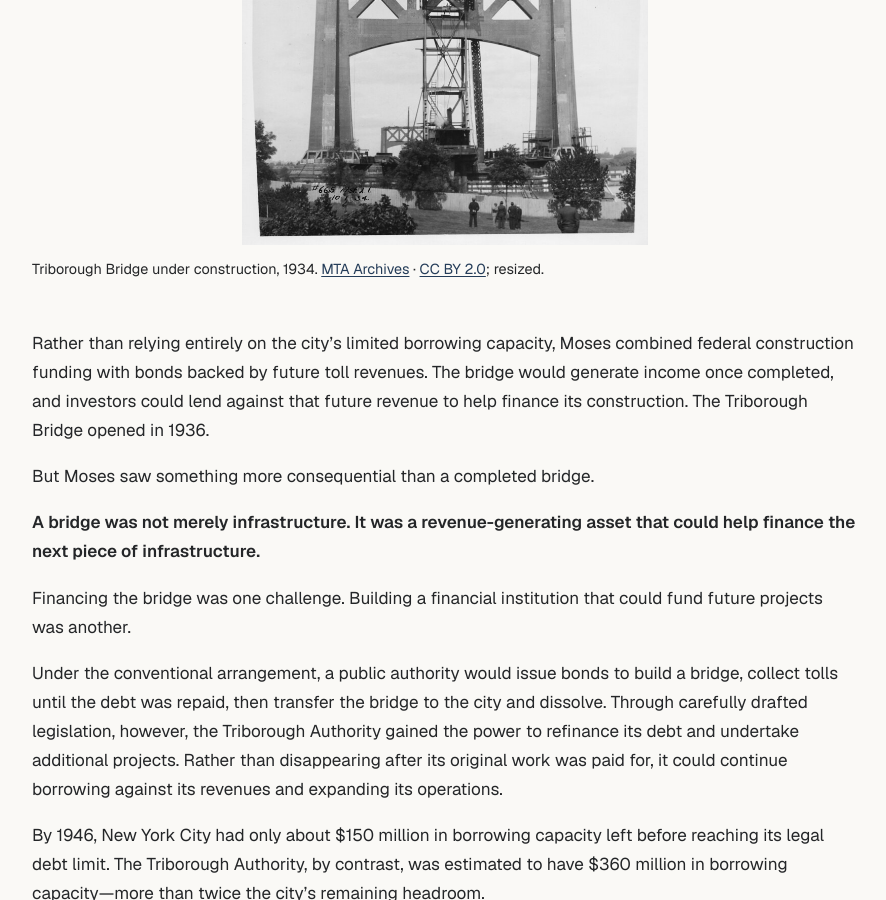
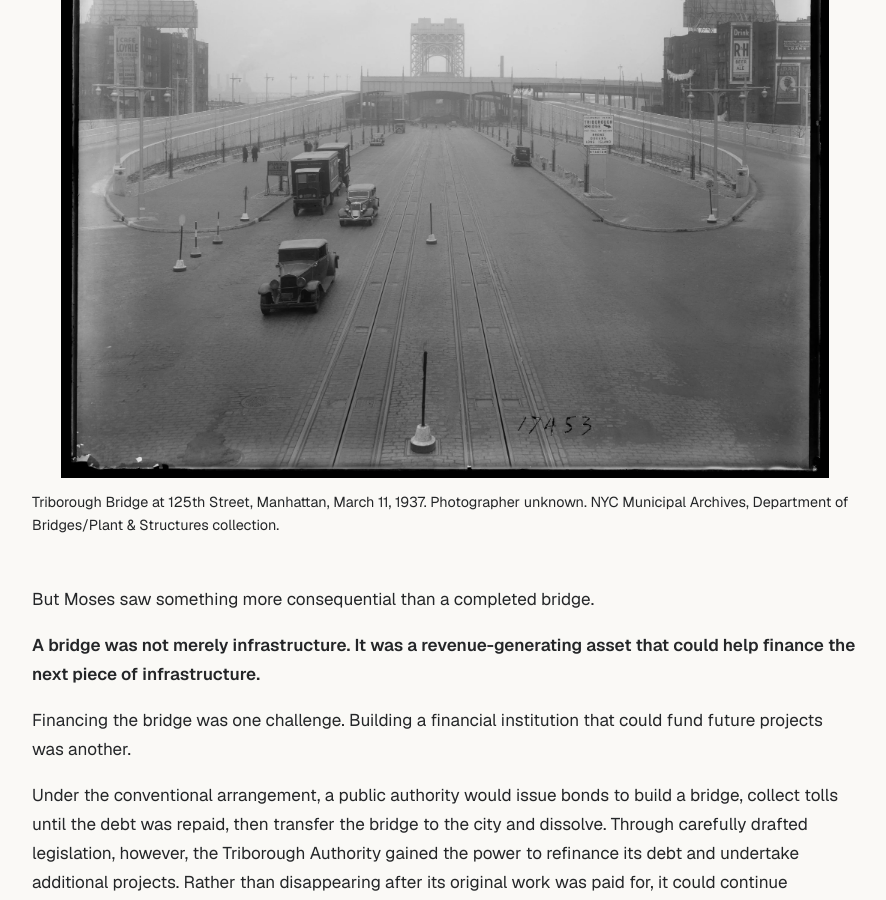
Before and after one commit to parksean7/parksean7.github.io, a Jekyll site: the page built from _posts/2026-11-01-how-the-impossible-gets-built.md, in a window 1280 px wide and 900 px high, scrolled down 3671 px. Shown: the whole window, without its empty margins (195-1081 px from the left). Built offline with Jekyll 4.4.1, drawn with Linux system fonts in a browser that asks for light colours; some of the changed text lies outside the part shown.

Commit message:
Replace part 1 visuals with supplied bridge and Falcon 9 photos

```diff
--- a/_posts/2026-11-01-how-the-impossible-gets-built.md
+++ b/_posts/2026-11-01-how-the-impossible-gets-built.md
@@ -58,14 +58,14 @@ Three principles emerge from their stories:
 
 When Robert Moses took control of the Triborough Bridge Authority in 1934, construction had stalled amid the Great Depression. The need for a direct connection between Manhattan, Queens, and the Bronx was clear, and the engineering was within reach. What New York lacked was the money to finish it.
 
-<!-- essay-visual:triborough-construction:start -->
-<figure class="essay-visual essay-visual--portrait">
-  <a href="{{ '/assets/img/how-the-impossible-gets-built/triborough-construction-1934.jpg' | relative_url }}" aria-label="Open full-size image"><img src="{{ '/assets/img/how-the-impossible-gets-built/triborough-construction-1934.jpg' | relative_url }}" alt="A crane lifts part of the Triborough Bridge Queens tower into place on October 1, 1934." loading="lazy" decoding="async"></a>
-  <figcaption>Triborough Bridge under construction, 1934. <a href="https://www.flickr.com/photos/mtaphotos/52790718242/">MTA Archives</a> · <a href="https://creativecommons.org/licenses/by/2.0/">CC BY 2.0</a>; resized.</figcaption>
+Rather than relying entirely on the city's limited borrowing capacity, Moses combined federal construction funding with bonds backed by future toll revenues. The bridge would generate income once completed, and investors could lend against that future revenue to help finance its construction. The Triborough Bridge opened in 1936.
+
+<!-- essay-visual:triborough-1937:start -->
+<figure class="essay-visual">
+  <a href="{{ '/assets/img/how-the-impossible-gets-built/triborough-125th-street-1937.jpg' | relative_url }}" aria-label="Open full-size image"><img src="{{ '/assets/img/how-the-impossible-gets-built/triborough-125th-street-1937.jpg' | relative_url }}" alt="The Manhattan approach to the Triborough Bridge at 125th Street, photographed on March 11, 1937." loading="lazy" decoding="async"></a>
+  <figcaption>Triborough Bridge at 125th Street, Manhattan, March 11, 1937. Photographer unknown. NYC Municipal Archives, Department of Bridges/Plant &amp; Structures collection.</figcaption>
 </figure>
-<!-- essay-visual:triborough-construction:end -->
-
-Rather than relying entirely on the city's limited borrowing capacity, Moses combined federal construction funding with bonds backed by future toll revenues. The bridge would generate income once completed, and investors could lend against that future revenue to help finance its construction. The Triborough Bridge opened in 1936.
+<!-- essay-visual:triborough-1937:end -->
 
 But Moses saw something more consequential than a completed bridge.
 
@@ -81,13 +81,6 @@ By 1946, New York City had only about $150 million in borrowing capacity left be
 
 Moses had helped create something more enduring than a single bridge: a financial engine capable of supporting an expanding network of infrastructure.
 
-<!-- essay-visual:borrowing:start -->
-<figure class="essay-visual essay-visual--chart">
-  <a href="{{ '/assets/img/how-the-impossible-gets-built/borrowing-capacity-1946.svg' | relative_url }}" aria-label="Open full-size image"><img src="{{ '/assets/img/how-the-impossible-gets-built/borrowing-capacity-1946.svg' | relative_url }}" alt="1946 borrowing capacity: New York City approximately $150 million of remaining legal debt headroom; Triborough Authority estimated $360 million. Nominal US dollars." loading="lazy" decoding="async"></a>
-  <figcaption>NYC’s remaining debt headroom vs. Triborough’s estimated borrowing capacity, 1946 (nominal US$). Author’s chart; <a href="https://www.dwarkesh.com/p/lessons-in-power">Patel, after Caro</a>.</figcaption>
-</figure>
-<!-- essay-visual:borrowing:end -->
-
 Decades later, Elon Musk confronted a different economic barrier.
 
 By the time SpaceX was founded in 2002, humanity had been launching rockets into orbit for decades. Yet access to space remained extraordinarily expensive, partly because rockets were largely disposable.
@@ -98,14 +91,14 @@ A rocket's first stage contains sophisticated engines, fuel tanks, and expensive
 
 SpaceX set out to recover the first stage, land it vertically, and fly it again. The engineering challenge was formidable: the booster had to survive separation, atmospheric reentry, and a precisely controlled landing. But landing was only half the problem. Reuse would make economic sense only if refurbishment cost substantially less than building a replacement.
 
+<!-- essay-visual:falcon9-landing:start -->
+<figure class="essay-visual">
+  <a href="{{ '/assets/img/how-the-impossible-gets-built/falcon9-ground-landing-2015.jpg' | relative_url }}" aria-label="Open full-size image"><img src="{{ '/assets/img/how-the-impossible-gets-built/falcon9-ground-landing-2015.jpg' | relative_url }}" alt="A Falcon 9 first stage descends toward the landing pad during its first successful landing on December 21, 2015." loading="lazy" decoding="async"></a>
+  <figcaption>Falcon 9’s first successful landing, December 21, 2015. Photo: SpaceX, via <a href="https://www.wired.com/2016/07/watch-spacex-attempt-second-ground-landing/">WIRED</a>.</figcaption>
+</figure>
+<!-- essay-visual:falcon9-landing:end -->
+
 After years of testing and failed landing attempts, SpaceX successfully landed a Falcon 9 first stage in 2015 and flew a previously used booster again in 2017.
-
-<!-- essay-visual:landing:start -->
-<figure class="essay-visual essay-visual--portrait">
-  <a href="{{ '/assets/img/how-the-impossible-gets-built/falcon9-first-landing-2015.jpg' | relative_url }}" aria-label="Open full-size image"><img src="{{ '/assets/img/how-the-impossible-gets-built/falcon9-first-landing-2015.jpg' | relative_url }}" alt="The Falcon 9 first stage stands on Landing Zone 1 after its first successful return from an orbital launch on December 21, 2015." loading="lazy" decoding="async"></a>
-  <figcaption>Falcon 9 after its first successful landing, 2015. <a href="https://www.flickr.com/photos/spacexphotos/23273082823/">SpaceX</a> · <a href="https://creativecommons.org/publicdomain/zero/1.0/">CC0</a>.</figcaption>
-</figure>
-<!-- essay-visual:landing:end -->
 
 Musk estimated that the first stage accounted for roughly 70% of the cost of a new Falcon 9 rocket. By 2020, he was citing refurbishment costs of around $1 million per booster and a best-case marginal launch cost of approximately $15 million, excluding overhead. While these were Musk's estimates rather than audited figures, they pointed to the economic advantage of reusing expensive hardware instead of rebuilding it for every mission.
 
```
Also changed, not shown: assets/img/how-the-impossible-gets-built/falcon9-ground-landing-2015.jpg (added), assets/img/how-the-impossible-gets-built/triborough-125th-street-1937.jpg (added).
